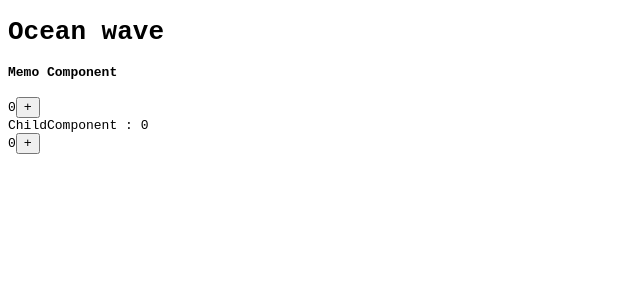
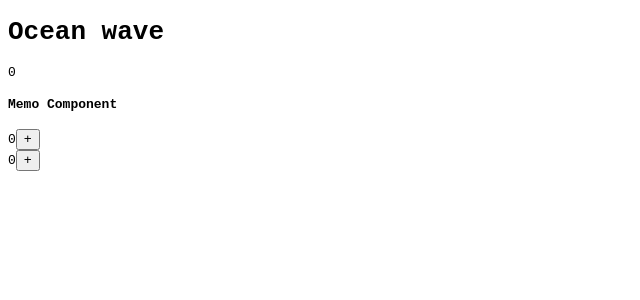
Before and after one commit to Itshatami/Hooks, a React (Vite) app: page / in a window 1280 px wide. Shown: the top 300 px of the page, without its empty margins (0-640 px from the left). Built offline with nearby package versions, Linux system fonts and the light colour scheme.

Commit message:
useMemo concept

```diff
--- a/src/components/MemoComponent.jsx
+++ b/src/components/MemoComponent.jsx
@@ -1,6 +1,6 @@
 // Memoization
 
-import { useState } from "react";
+import { useMemo, useState } from "react";
 import ChildComponent from "./ChildComponent";
 
 // جلوگیری میکنه از رندر های تکراری
@@ -17,12 +17,19 @@ function MemoComponent() {
   const [counter, setCounter] = useState(0);
   const [number, setNumber] = useState(0);
 
+  const slow = useMemo(() => {
+    for (let index = 0; index < 1000000000; index++) {}
+    return counter;
+  }, [counter]);
+
   return (
     <div>
+      <span>{slow}</span>
       <h4>Memo Component</h4>
       <span>{counter}</span>
       <button onClick={() => setCounter((counter) => counter + 1)}>+</button>
-      <ChildComponent nubmer={number} />
+      {/* <ChildComponent nubmer={number} /> */}
+      <br />
       <span>{number}</span>
       <button onClick={() => setNumber((number) => number + 1)}>+</button>
     </div>
```
